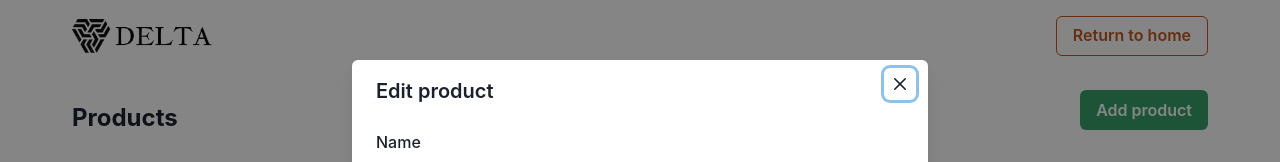
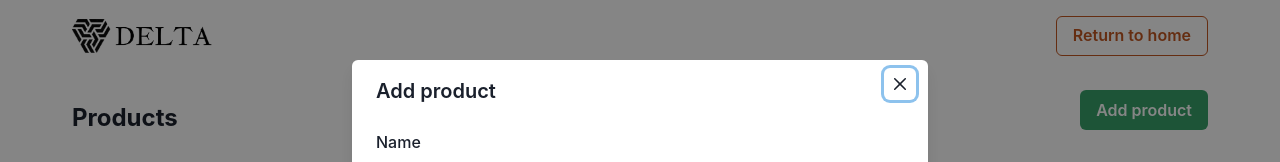
Before and after one commit to danilovilhena/blockchain-store, a React (Create React App) app in the folder frontend/: page /admin in a window 1280 px wide. Both pictures are taken after a click on the button "Add product". Shown: the top 162 px of the page. Built offline with nearby package versions, Linux system fonts and the light colour scheme.

Commit message:
Update text from add product modal

```diff
--- a/frontend/src/components/modals/ProductAdd.jsx
+++ b/frontend/src/components/modals/ProductAdd.jsx
@@ -17,7 +17,7 @@ const ProductAdd = ({isOpen, onClose}) => {
     <Modal isOpen={isOpen} onClose={onClose} size="xl">
       <ModalOverlay />
       <ModalContent>
-        <ModalHeader>Edit product</ModalHeader>
+        <ModalHeader>Add product</ModalHeader>
         <ModalCloseButton />
         <ModalBody overflowY="scroll" maxH="60vh">
           {formControls.map((control, index) => (
```
